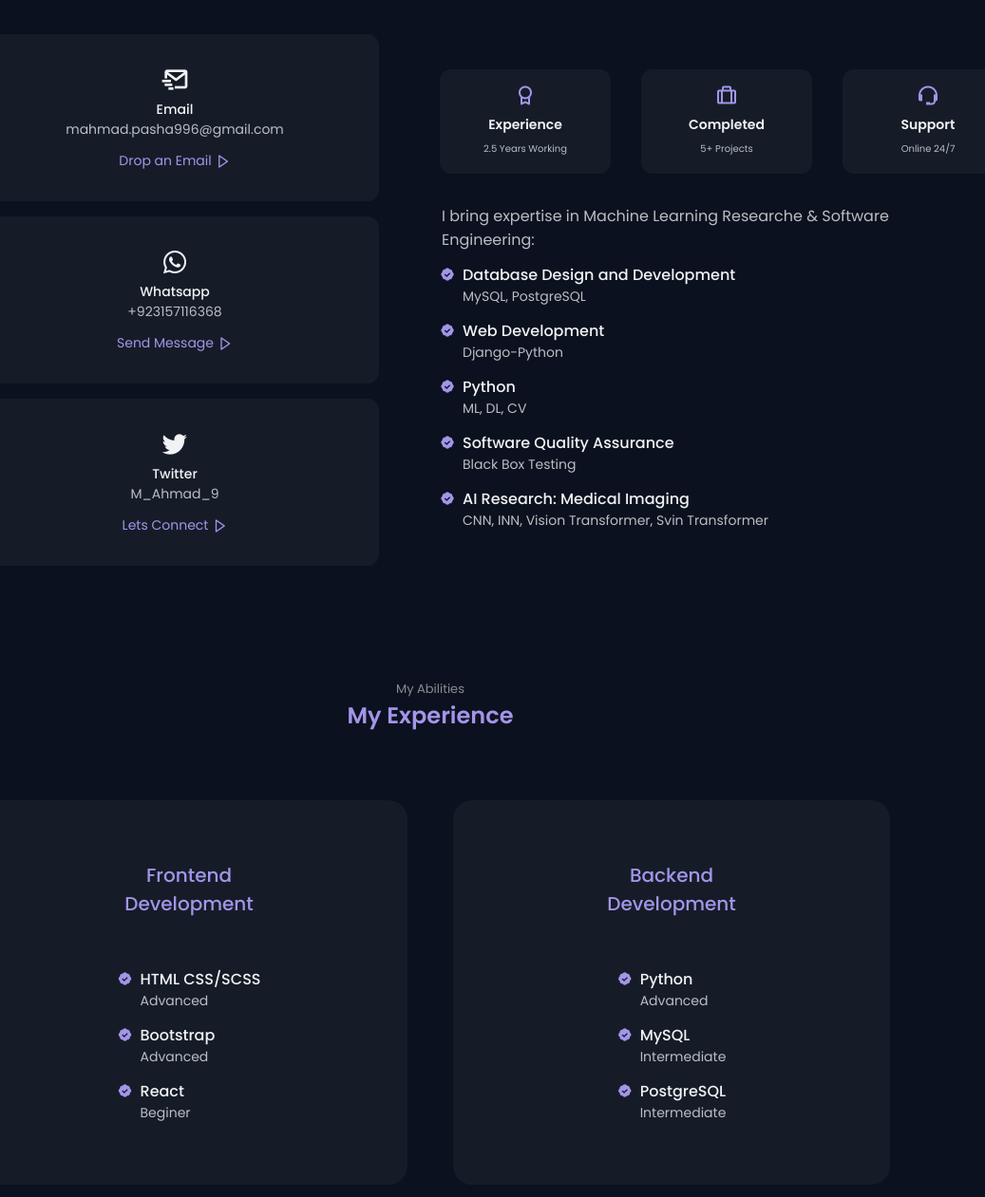
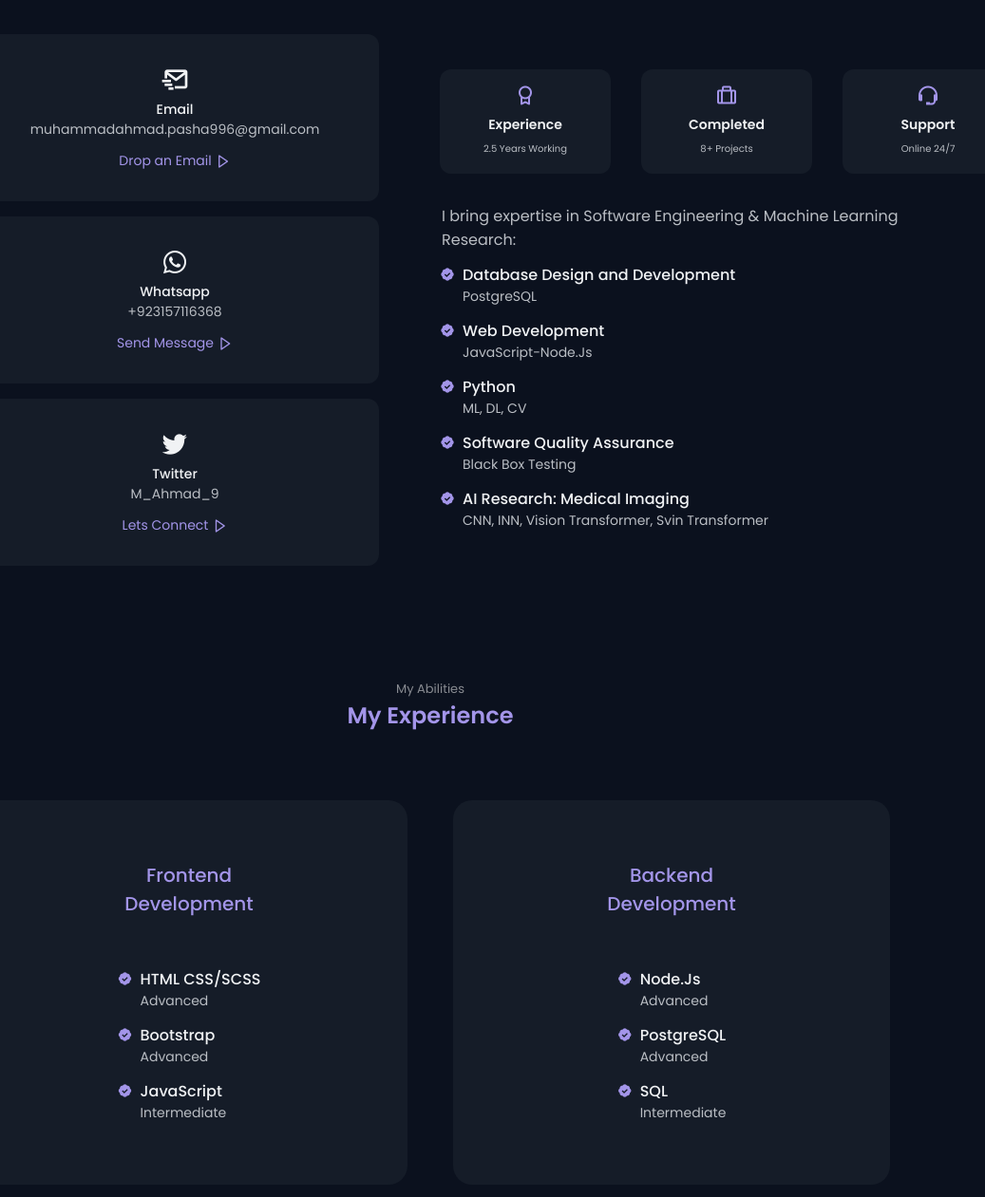
Before and after one commit to Ahmad-ProDev/portifolio, a plain HTML site: page index.html in a window 1280 px wide. Shown: the part 1100-2361 px from the top of the page at 95% size, without its empty margins (187-1224 px from the left). Drawn offline with nearby package versions, Linux system fonts and the light colour scheme.

Commit message:
Chnages Impelemented

```diff
--- a/index.html
+++ b/index.html
@@ -90,11 +90,11 @@
                 <div class="home__data">
                     <span class="home__greeting">Hello, I'm</span>
                     <h1 class="home__name">Muhammad Ahmad</h1>
-                    <h3 class="home__education">Machine Learning Researcher & Software Engineer</h3>
+                    <h3 class="home__education">Software Engineer & Machine Learning Researcher</h3>
 
                     <div class="home__button">
 
-                        <a download="" href="assets/pdf/CV_Passua.pdf" class="button button--ghost">
+                        <a download="" href="assets/pdf/Muhammad Ahmad CV (1).pdf" class="button button--ghost">
                             Download CV
                         </a>
                         <a href="#about" class="button">About</a>
@@ -136,7 +136,7 @@
                         <div class="contact__card">
                             <i class='bx bx-mail-send contact__card-icon'></i>
                             <h3 class="contact__card-title">Email</h3>
-                            <span class="contact__card-data">mahmad.pasha996@gmail.com</span>
+                            <span class="contact__card-data">muhammadahmad.pasha996@gmail.com</span>
 
                             <a href="mailto:mahmad.pasha996@gmail.com" target="_blank" class="contact__button">
                                 Drop an Email <i class='bx bx-right-arrow contact__button-icon'></i>
@@ -176,7 +176,7 @@
                         <div class="about__box">
                             <i class='bx bx-briefcase-alt about__icon'></i>
                             <h3 class="about__title">Completed</h3>
-                            <span class="about__subtitle">5+ Projects</span>
+                            <span class="about__subtitle">8+ Projects</span>
                         </div>
                         <div class="about__box">
                             <i class='bx bx-support about__icon'></i>
@@ -186,7 +186,7 @@
                     </div>
 
                     <p class="about__description" style="margin-bottom: 01rem">
-                        I bring expertise in Machine Learning Researche & Software Engineering: <br>
+                        I bring expertise in Software Engineering & Machine Learning Research: <br>
                     <div class="skills__group skills">
                         <div class="skills__box" style="flex-direction: column-reverse;">
                             <div class="skills__group">
@@ -194,14 +194,14 @@
                                     <i class='bx bxs-badge-check'></i>
                                     <div>
                                         <h3 class="skills__name">Database Design and Development</h3>
-                                        <span class="skills__level">MySQL, PostgreSQL</span>
+                                        <span class="skills__level">PostgreSQL</span>
                                     </div>
                                 </div>
                                 <div class="skills__data">
                                     <i class='bx bxs-badge-check'></i>
                                     <div>
                                         <h3 class="skills__name">Web Development</h3>
-                                        <span class="skills__level">Django-Python</span>
+                                        <span class="skills__level">JavaScript-Node.Js</span>
                                     </div>
                                 </div>
 
@@ -275,8 +275,8 @@
                                 <i class='bx bxs-badge-check'></i>
 
                                 <div>
-                                    <h3 class="skills__name">React</h3>
-                                    <span class="skills__level">Beginer</span>
+                                    <h3 class="skills__name">JavaScript</h3>
+                                    <span class="skills__level">Intermediate</span>
                                 </div>
                             </div>
 
@@ -295,7 +295,7 @@
                                 <i class='bx bxs-badge-check'></i>
 
                                 <div>
-                                    <h3 class="skills__name">Python</h3>
+                                    <h3 class="skills__name">Node.Js</h3>
                                     <span class="skills__level">Advanced</span>
                                 </div>
                             </div>
@@ -305,8 +305,8 @@
                                 <i class='bx bxs-badge-check'></i>
 
                                 <div>
-                                    <h3 class="skills__name">MySQL</h3>
-                                    <span class="skills__level">Intermediate</span>
+                                    <h3 class="skills__name">PostgreSQL</h3>
+                                    <span class="skills__level">Advanced</span>
                                 </div>
                             </div>
 
@@ -314,7 +314,7 @@
                                 <i class='bx bxs-badge-check'></i>
 
                                 <div>
-                                    <h3 class="skills__name">PostgreSQL</h3>
+                                    <h3 class="skills__name">SQL</h3>
                                     <span class="skills__level">Intermediate</span>
                                 </div>
                             </div>
@@ -390,7 +390,7 @@
                             <h3 class="services__modal-title">Web Development</h3>
 
                             <p class="services__modal-description">
-                                I develop dynamic and interactive user interfaces (UI) using frameworks like ReactJS
+                                I develop dynamic and interactive user interfaces (UI) using frameworks like NodeJS
                             <ul class="services__modal-list">
                                 <li class="services__modal-item">
                                     <i class='bx bx-check-circle'></i>
@@ -788,7 +788,7 @@
             </ul>
 
             <span class="footer__copy">
-                &#169; 2024 S44WN. All rights reserved.
+                &#169; 2024  All rights reserved.
             </span>
         </div>
     </footer>
```
Also changed, not shown: assets/img/FB_IMG_1711019355789__1_-removebg-preview.png (deleted).
